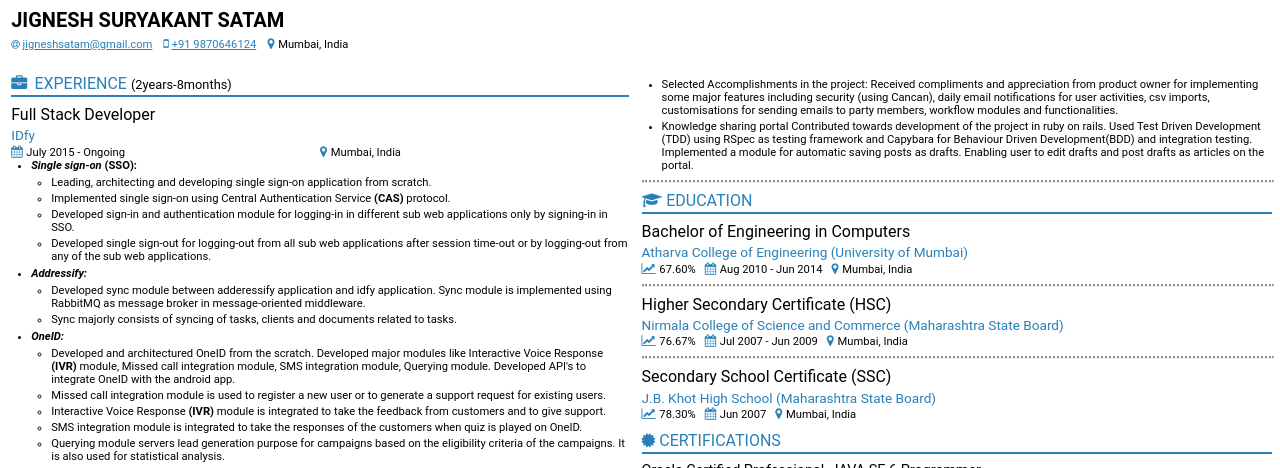
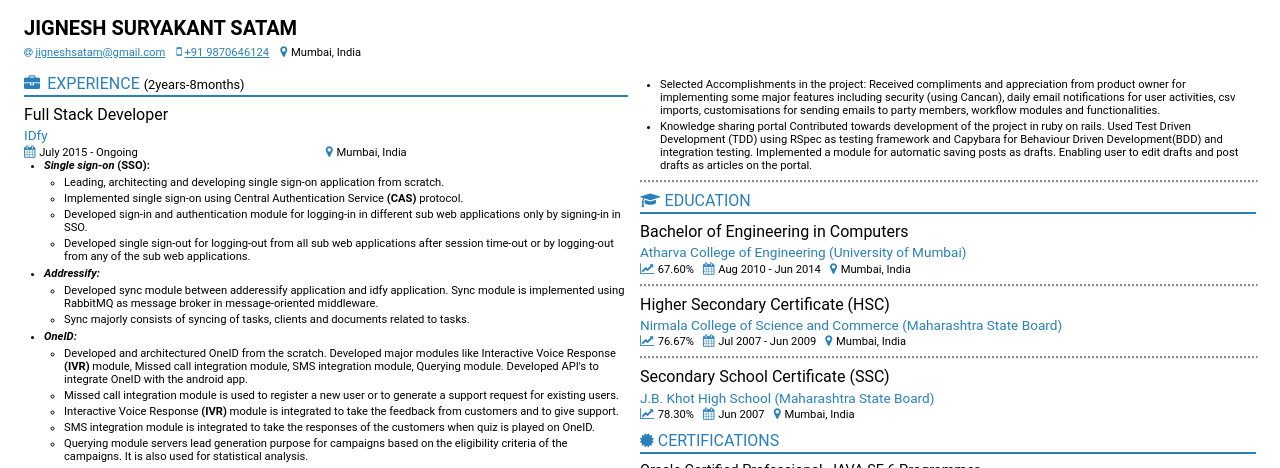
Before and after one commit to JigneshSatam/resume-builder, a plain HTML site: page index.html in a window 1280 px wide. Shown: the top 468 px of the page. Drawn offline with Linux system fonts and the light colour scheme; a web font is replaced by a local one.

Commit message:
Chnaged container style

```diff
--- a/index.html
+++ b/index.html
@@ -12,7 +12,7 @@
     </script>
   <head>
   <body class="roboto">
-    <div id="container1" class="left_margin_point_2em">
+    <div id="container1" class="container_margin">
       <div style="width: 90%">
         <div id="name_container" class="float_left" style="width: 65%;">
           <div id='name' style="margin-bottom: 6px;">
@@ -39,7 +39,7 @@
         </div> -->
       </div>
     </div>
-    <div id="container2" class="left_margin_point_2em">
+    <div id="container2" class="container_margin">
       <div id='container3' class="left_container float_left">
         <div class="left_sub_container">
           <div class="topic">
@@ -390,6 +390,6 @@
           </div>
         </div>
     </div>
-
+    <div class="clear"></div>
   </body>
 </html>
--- a/style.css
+++ b/style.css
@@ -86,9 +86,9 @@ a{
   float: left;
 }
 #container1{
-  height: 4em;
+  height: 3.5em;
   margin-bottom: 0.1em;
-  margin-top: 0.2em;
+  margin-top: 1em;
   /*height: 70px;
   margin-bottom: 10px;
   margin-left: 10px;
@@ -109,8 +109,9 @@ a{
   width: 100%;
   margin-bottom: 0.6em;
 }
-.left_margin_point_2em{
-  margin-left: 0.2em;
+.container_margin{
+  margin-left: 1em;
+  margin-right: 1em;
 }
 .right_margin_1em{
   margin-right: 1em;
```
